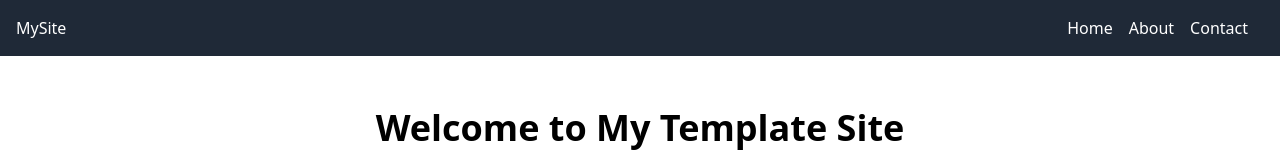
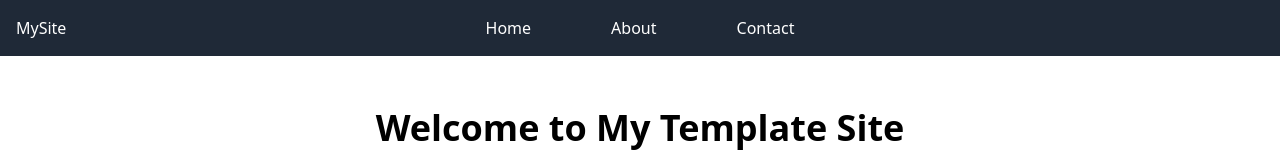
Before and after one commit to theMorganObject/next-static-template, a Next.js app: page / in a window 1280 px wide. Shown: the top 160 px of the page. Built offline with nearby package versions, Linux system fonts and the light colour scheme; grey boxes are pictures that could not be loaded.

Commit message:
working commit, desktop nav

```diff
--- a/src/components/Navbar.tsx
+++ b/src/components/Navbar.tsx
@@ -45,20 +45,21 @@ export default function Navbar() {
 
   return (
     <nav className='sticky top-0 z-50 w-full bg-gray-800'>
-      <div className='flex justify-between grow'>
-        {/* Logo Text */}
-        <h1 className='text-white p-4'>MySite</h1>
-        <div className='flex justify-end p-4'>
-          {/* Desktop Menu */}
-          <ul className='hidden sm:flex text-white'>
-            {navItems.map((item) => (
-              <li key={item.text} className='mr-4'>
-                <Link href={item.href}>{item.text}</Link>
-              </li>
-            ))}
-          </ul>
+      <div className='flex justify-between grow p-4 sm:grid sm:grid-cols-3 sm:items-center sm:x-auto'>
+        {/* Logo */}
+        <h1 className='text-white text-left'>MySite</h1>
 
-          {/* Hamburger Icon */}
+        {/* Nav Links (Hidden on mobile) */}
+        <ul className='hidden justify-center space-x-16 text-white sm:flex lg:space-x-20'>
+          {navItems.map((item) => (
+            <li key={item.text}>
+              <Link href={item.href}>{item.text}</Link>
+            </li>
+          ))}
+        </ul>
+
+        {/* Hamburger Icon (Visible on mobile) */}
+        <div className='flex justify-end'>
           <button className='text-white sm:hidden' onClick={toggleMenu}>
             {isOpen ? <FaTimes size={24} /> : <FaBars size={24} />}
           </button>
```
